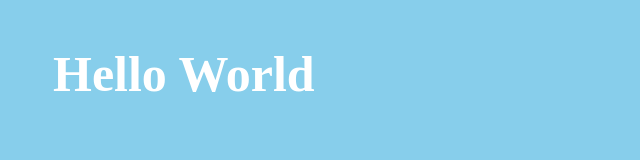
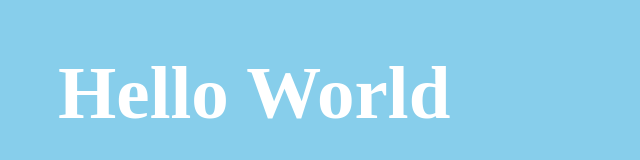
Before and after one commit to Kaloczic/CIS1300, a plain HTML site: page Module01/index.html in a window 1280 px wide. Shown: the whole page, without its empty margins (0-640 px from the left). Drawn offline with Linux system fonts and the light colour scheme.

Commit message:
Update index.html

```diff
--- a/Module01/index.html
+++ b/Module01/index.html
@@ -6,10 +6,10 @@
 <style type="text/css">
 	h1{
 		color: #FFFFFF;
-		font-size: 50px;
+		font-size: 75px;
 		text-align: left;
-		margin-top: 45px;
-    		margin-left: 45px;
+		margin-top: 50px;
+    		margin-left: 50px;
 	}
 	body{
 		background-color: #87CEEB;
```
